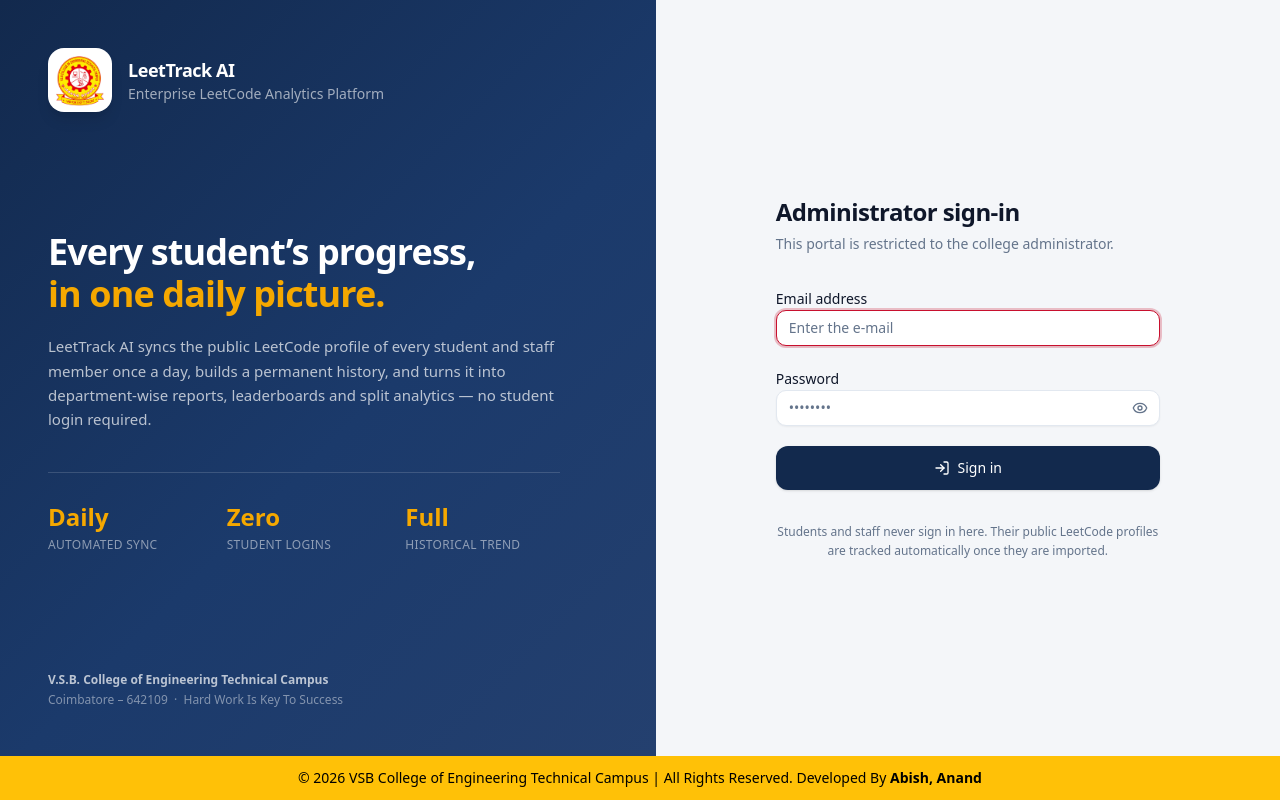
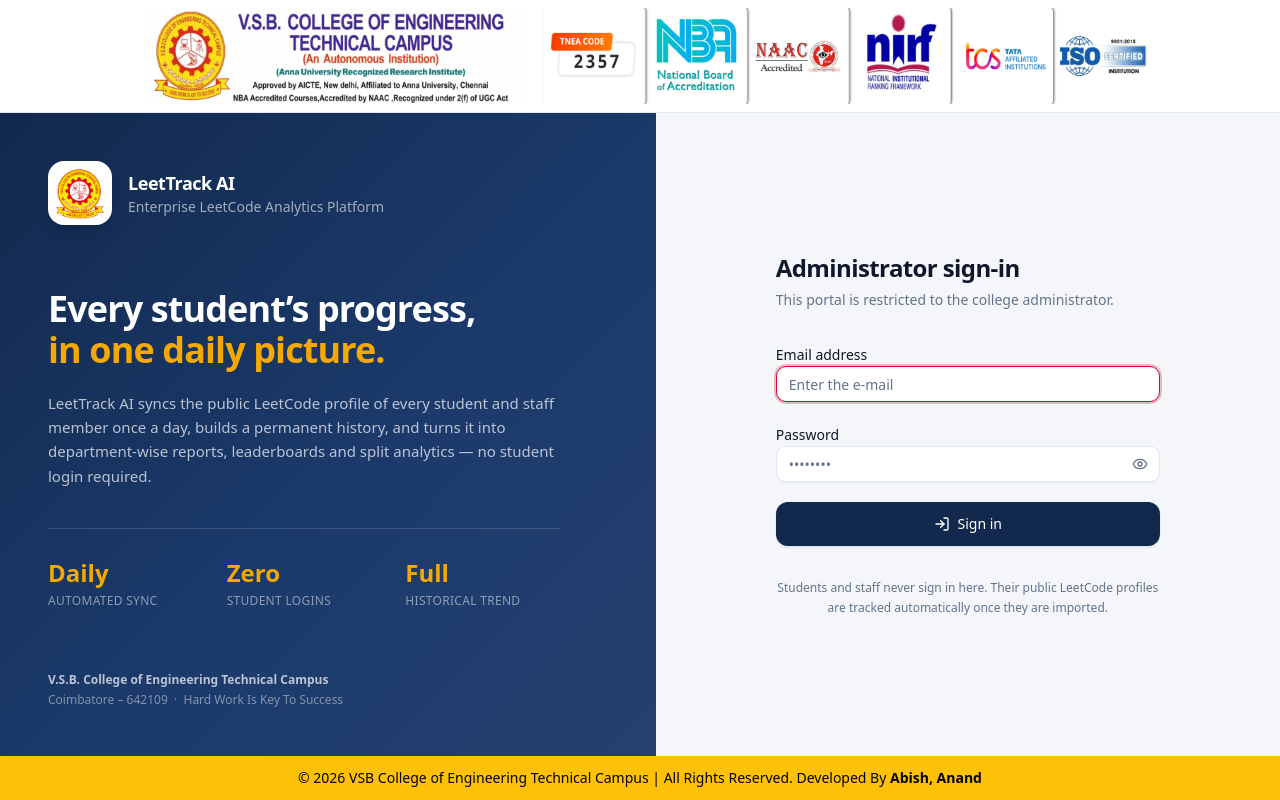
Before and after one commit to abish05/LEETCODE-ERP-VSB, a Next.js app: page /login in a window 1280 px wide. Built offline with nearby package versions, Linux system fonts and the light colour scheme.

Commit message:
feat: add VSB header banner to login page

```diff
--- a/app/login/page.tsx
+++ b/app/login/page.tsx
@@ -15,7 +15,15 @@
 
 export default function LoginPage() {
   return (
-    <main className="grid min-h-dvh lg:grid-cols-[1.05fr_1fr] pb-[44px]">
+    <div className="flex min-h-dvh flex-col pb-[44px]">
+      <header className="w-full bg-white border-b flex justify-center py-2 px-4 shadow-sm">
+        <img
+          src="/login-header.png"
+          alt="VSB College Header Banner"
+          className="h-16 md:h-24 w-auto object-contain"
+        />
+      </header>
+      <main className="flex-1 grid lg:grid-cols-[1.05fr_1fr]">
       {/* ── Brand panel ─────────────────────────────────────────────── */}
       <section className="brand-gradient relative hidden flex-col justify-between overflow-hidden p-12 lg:flex">
 
@@ -96,9 +104,10 @@
         </div>
       </section>
 
+      </main>
       <footer className="fixed bottom-0 left-0 right-0 z-50 bg-[#ffc107] py-3 text-center text-sm font-medium text-black">
         © 2026 VSB College of Engineering Technical Campus | All Rights Reserved. Developed By <span className="font-bold">Abish, Anand</span>
       </footer>
-    </main>
+    </div>
   );
 }
```
Also changed, not shown: public/login-header.png (added).
